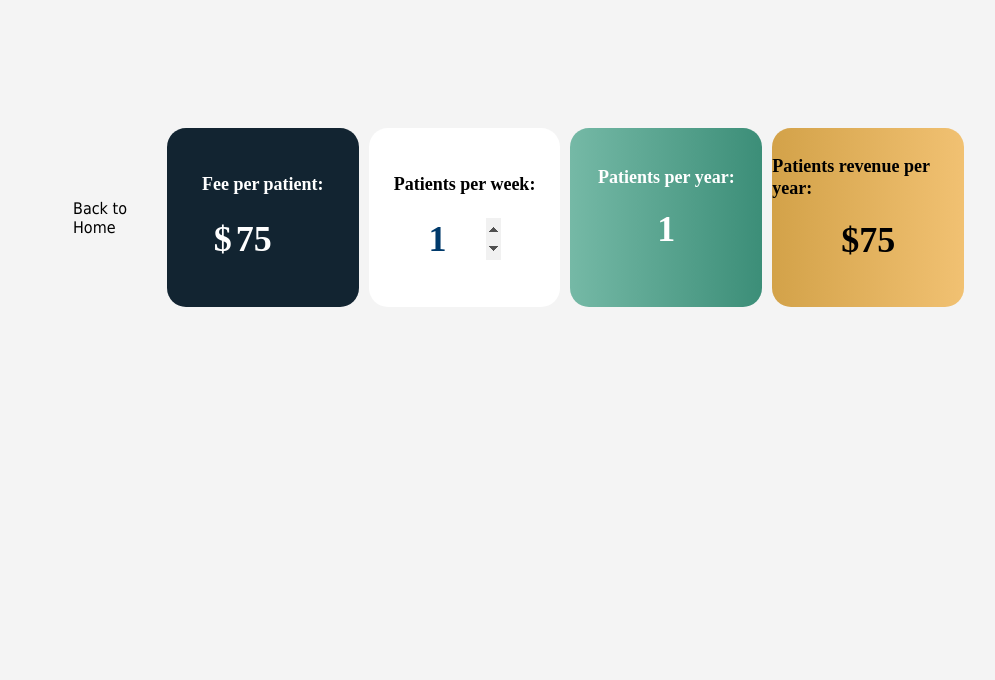
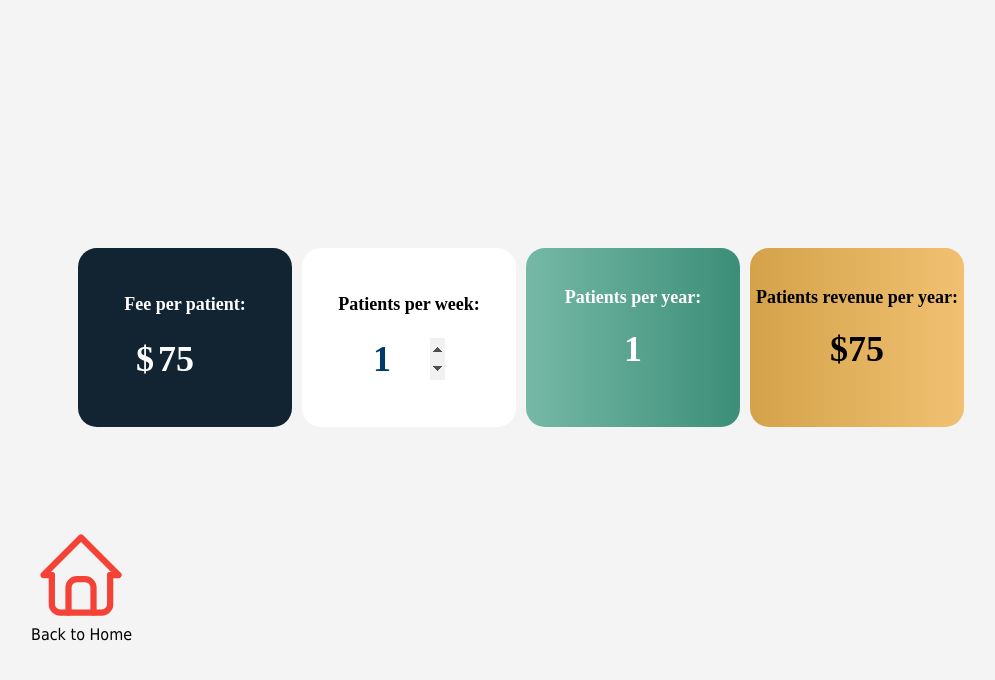
Before and after one commit to hemeshreddys/patients-revenue-calculator, a Next.js app: page /page2 in a window 1280 px wide. Shown: the top 680 px of the page, without its empty margins (119-1114 px from the left). Built offline with nearby package versions, Linux system fonts and the light colour scheme; a web font is replaced by a local one.

Commit message:
updated styles

```diff
--- a/components/Calculator/index.js
+++ b/components/Calculator/index.js
@@ -1,6 +1,5 @@
 import React, {useEffect,useState,useRef} from 'react';
 import * as style from './style';
-import Link from 'next/link';
 
 const Calculator = () => {
     const [patientPerWeek,setPatientPerWeek] = useState(1);
@@ -27,7 +26,6 @@ const Calculator = () => {
 
     return(
         <style.Container>
-            <Link href="/"><a className="black">Back to Home</a></Link>
             <style.RectangleBox  boxBGColor={'#122431'}>
                 <div>Fee per patient:</div>
                 <div><span style={{fontSize:'2em'}}>$</span><input type="number" id="feePerPatient" value={feePerPatient} name="quantity" min="1" max="1000" onChange={(e) => setFeePerPatient(e.target.value)}/></div>
--- a/pages/_app.js
+++ b/pages/_app.js
@@ -1,5 +1,5 @@
 import { createGlobalStyle, ThemeProvider } from 'styled-components'
-import GlobalStyle from './globalStyles'
+import GlobalStyle,{Background} from './globalStyles'
 
 const theme = {
   colors: {
--- a/pages/globalStyles.js
+++ b/pages/globalStyles.js
@@ -1,7 +1,7 @@
-import {
+import styled,{
     createGlobalStyle,
     ThemeProvider
-} from 'styled-components'
+}  from 'styled-components'
 
 
 const GlobalStyle = createGlobalStyle `
@@ -72,6 +72,12 @@ h1 {
     }
 }
 h2 {
+    font-size: 2em;
+    @media (min-width: 600px) {
+        font-size: 2em;
+    }
+}
+h3 {
     font-size: 1em;
     @media (min-width: 600px) {
         font-size: 2em;
@@ -98,3 +104,17 @@ a {
 `
 
 export default GlobalStyle
+
+
+export const Background = styled.div`
+  width: 100vw;
+
+    background:  ${props => ( props.backgroundColor ? props.backgroundColor : "#0000007a")};;
+    padding: 10px;
+    display: flex;
+    justify-content: center;
+    flex-direction: column;
+    @media (min-width: 600px) {
+        padding: 150px;
+    }
+`
--- a/pages/page2.js
+++ b/pages/page2.js
@@ -1,12 +1,14 @@
 import React from 'react'
 import Calculator from '../components/Calculator'
 import Link from 'next/link'
+import {Background} from './globalStyles'
 
 const Page2 = () => {
     return(
-        <>
-            <Calculator/>
-        </>
+            <Background backgroundColor={'#F4F4F4'}>
+                <Calculator/>
+                <Link href="/"><a className="black"><span className="home"></span>Back to Home</a></Link>
+            </Background>
     )
 }
 
```
Also changed, not shown: pages/index.js (+7 -6 lines).
